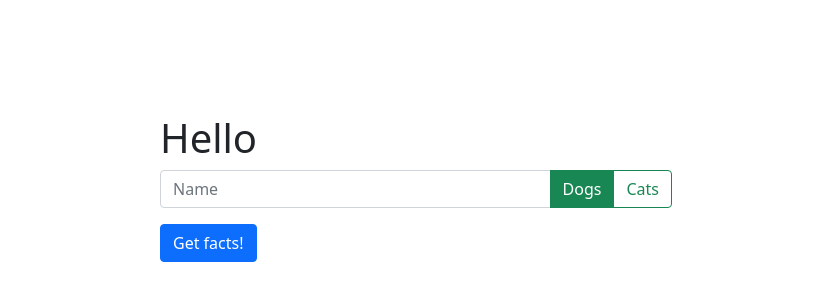
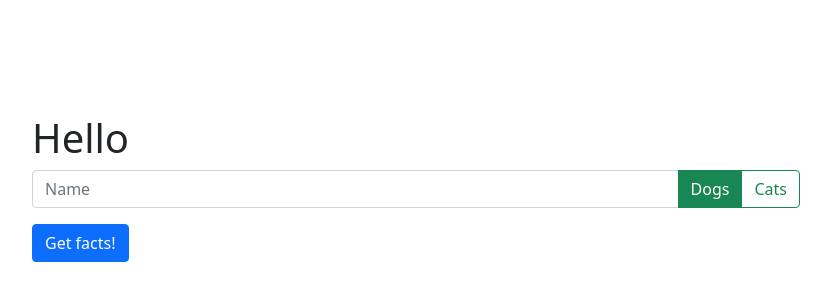
Before and after one commit to dominikacookies/dog-cat-facts, a React (Create React App) app: page / in a window 1280 px wide. Shown: the part 172-472 px from the top of the page, without its empty margins (224-1055 px from the left). Built offline with nearby package versions, Linux system fonts and the light colour scheme.

Commit message:
increased content width to accomodate text

```diff
--- a/public/assets/css/styles.css
+++ b/public/assets/css/styles.css
@@ -4,7 +4,7 @@
 }
 
 .content {
-  width: 40%;
+  width: 60%;
   position: absolute;
   top: 45%;
   left: 50%;
```
